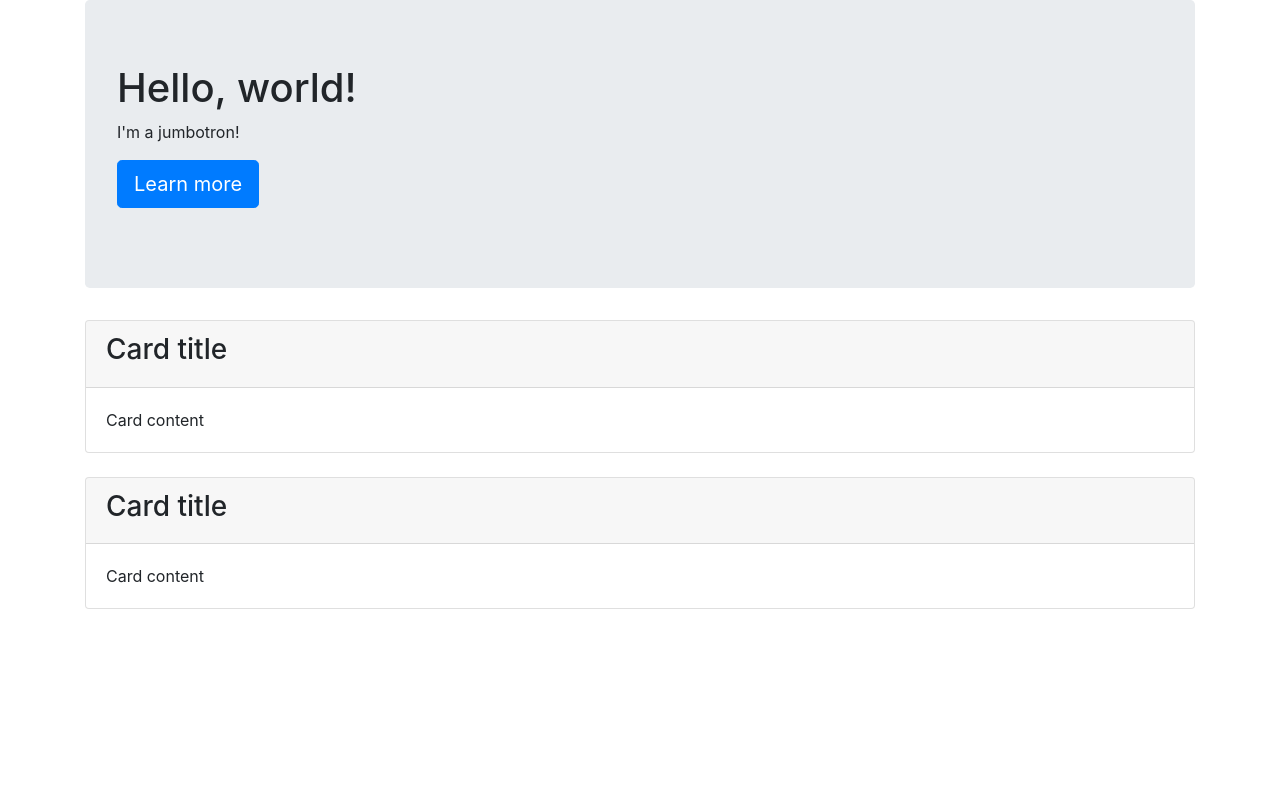
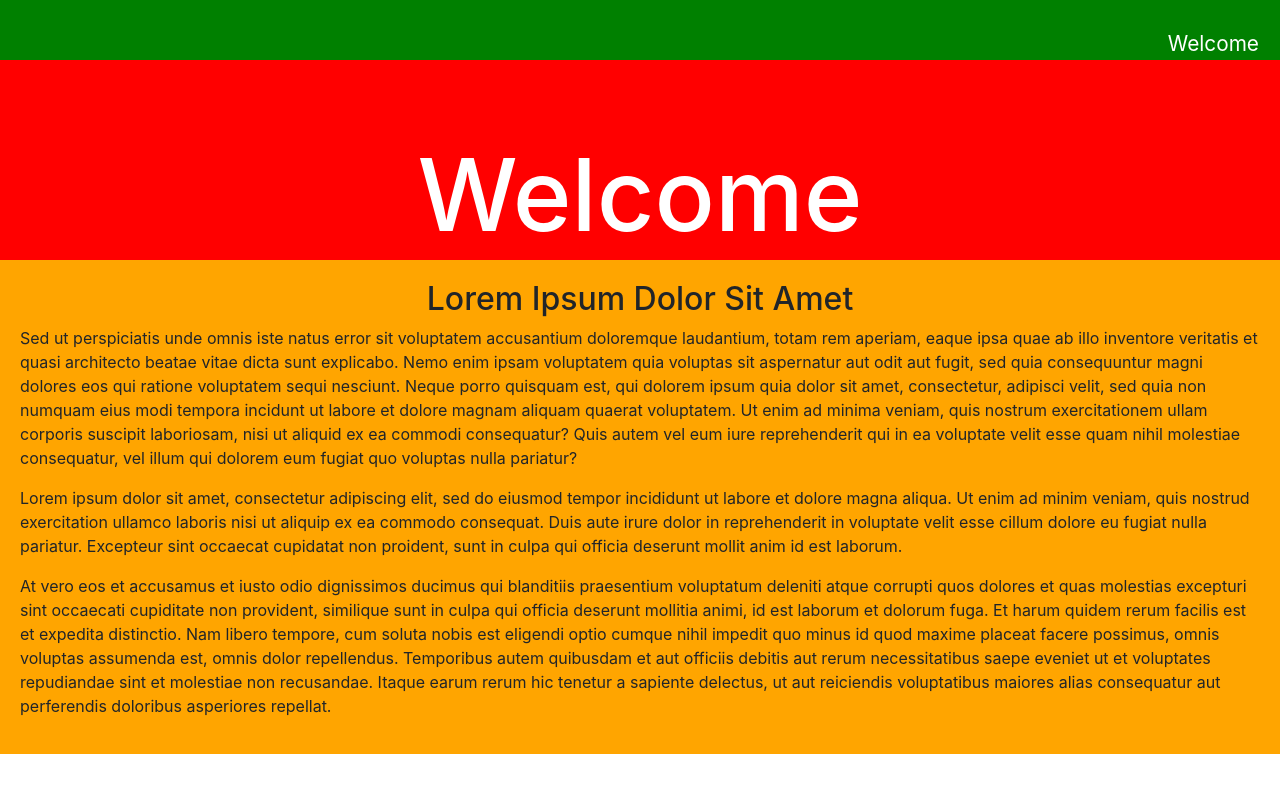
Before and after one commit to Moskowitza/clickyreact, a React (Create React App) app: page / in a window 1280 px wide. Shown: the top 792 px of the page. Built offline with nearby package versions, Linux system fonts and the light colour scheme.

Commit message:
style examples

```diff
--- a/src/App.js
+++ b/src/App.js
@@ -1,6 +1,14 @@
 import React from "react";
-import HelloBootstrap from "./components/HelloBootstrap";
+import Header from "./components/Header";
+import Section from "./components/Section";
+import Navbar from "./components/Navbar";
 
-const App = () => <HelloBootstrap />;
+const App = () => (
+  <div>
+    <Navbar />
+    <Header />
+    <Section />
+  </div>
+);
 
 export default App;
--- /dev/null
+++ b/src/components/Header.js
@@ -0,0 +1,28 @@
+import React from "react";
+import "../styles/Header.css";
+
+// By importing the Header.css file, it is added to the DOM whenever this component loads
+
+// We can also style a component inside of its JavaScript file by adding style properties to its rendered elements
+// Unlike regular HTML, a JSX style property must be an object instead of a string
+// On a style object, we camelCase all property names, and put all of the values in quotes
+// Non quoted values default to "pixels", e.g. height, margin, padding
+
+const styles = {
+  headerStyle: {
+    background: "red"
+  },
+  headingStyle: {
+    fontSize: 100
+  }
+};
+
+// We use JSX curly braces to evaluate the style object
+
+const Header = () => (
+  <header style={styles.headerStyle} className="header">
+    <h1 style={styles.headingStyle}>Welcome</h1>
+  </header>
+);
+
+export default Header;
--- a/src/components/HelloBootstrap.js
+++ /dev/null
@@ -1,33 +0,0 @@
-import React from "react";
-
-const HelloBootstrap = () => (
-  <div className="container">
-    <div className="jumbotron">
-      <h1>Hello, world!</h1>
-      <p>I'm a jumbotron!</p>
-      <p>
-        <button className="btn btn-primary btn-lg">
-          Learn more
-        </button>
-      </p>
-    </div>
-    <div className="card mb-4">
-      <div className="card-header">
-        <h3>Card title</h3>
-      </div>
-      <div className="card-body">
-        <p className="card-text">Card content</p>
-      </div>
-    </div>
-    <div className="card mb-4">
-      <div className="card-header">
-        <h3>Card title</h3>
-      </div>
-      <div className="card-body">
-        <p className="card-text">Card content</p>
-      </div>
-    </div>
-  </div>
-);
-
-export default HelloBootstrap;
--- /dev/null
+++ b/src/components/Navbar.js
@@ -0,0 +1,26 @@
+import React from "react";
+import "../styles/Navbar.css";
+
+// By importing the Navbar.css file, it is added to the DOM whenever this component loads
+
+// We can also style a component inside of its JavaScript file by adding style properties to its rendered elements
+// Unlike regular HTML, a JSX style property must be an object instead of a string
+// On a style object, we camelCase all property names, and put all of the values in quotes
+// Non quoted values default to "pixels", e.g. height, margin, padding
+
+const styles = {
+  navbarStyle: {
+    background: "green",
+    justifyContent: "flex-end"
+  }
+};
+
+// We use JSX curly braces to evaluate the style object on the JSX tag
+
+const Navbar = () => (
+  <nav style={styles.navbarStyle} className="navbar">
+    <a href="/">Welcome</a>
+  </nav>
+);
+
+export default Navbar;
--- /dev/null
+++ b/src/components/Section.js
@@ -0,0 +1,62 @@
+import React from "react";
+import "../styles/Section.css";
+
+// By importing the Section.css file, it is added to the DOM whenever this component loads
+
+// We can also style a component inside of its JavaScript file by adding style properties to its rendered elements
+// Unlike regular HTML, a JSX style property must be an object instead of a string
+// On a style object, we camelCase all property names, and put all of the values in quotes
+// Non quoted values default to "pixels", e.g. height, margin, padding
+
+const styles = {
+  sectionStyles: {
+    background: "orange"
+  }
+};
+
+// We use JSX curly braces to evaluate the style object on the JSX tag
+
+const Section = () => (
+  <section style={styles.sectionStyles} className="section">
+    <h2>Lorem Ipsum Dolor Sit Amet</h2>
+    <p>
+      Sed ut perspiciatis unde omnis iste natus error sit voluptatem accusantium
+      doloremque laudantium, totam rem aperiam, eaque ipsa quae ab illo
+      inventore veritatis et quasi architecto beatae vitae dicta sunt explicabo.
+      Nemo enim ipsam voluptatem quia voluptas sit aspernatur aut odit aut
+      fugit, sed quia consequuntur magni dolores eos qui ratione voluptatem
+      sequi nesciunt. Neque porro quisquam est, qui dolorem ipsum quia dolor sit
+      amet, consectetur, adipisci velit, sed quia non numquam eius modi tempora
+      incidunt ut labore et dolore magnam aliquam quaerat voluptatem. Ut enim ad
+      minima veniam, quis nostrum exercitationem ullam corporis suscipit
+      laboriosam, nisi ut aliquid ex ea commodi consequatur? Quis autem vel eum
+      iure reprehenderit qui in ea voluptate velit esse quam nihil molestiae
+      consequatur, vel illum qui dolorem eum fugiat quo voluptas nulla pariatur?
+    </p>
+    <p>
+      Lorem ipsum dolor sit amet, consectetur adipiscing elit, sed do eiusmod
+      tempor incididunt ut labore et dolore magna aliqua. Ut enim ad minim
+      veniam, quis nostrud exercitation ullamco laboris nisi ut aliquip ex ea
+      commodo consequat. Duis aute irure dolor in reprehenderit in voluptate
+      velit esse cillum dolore eu fugiat nulla pariatur. Excepteur sint occaecat
+      cupidatat non proident, sunt in culpa qui officia deserunt mollit anim id
+      est laborum.
+    </p>
+    <p>
+      At vero eos et accusamus et iusto odio dignissimos ducimus qui blanditiis
+      praesentium voluptatum deleniti atque corrupti quos dolores et quas
+      molestias excepturi sint occaecati cupiditate non provident, similique
+      sunt in culpa qui officia deserunt mollitia animi, id est laborum et
+      dolorum fuga. Et harum quidem rerum facilis est et expedita distinctio.
+      Nam libero tempore, cum soluta nobis est eligendi optio cumque nihil
+      impedit quo minus id quod maxime placeat facere possimus, omnis voluptas
+      assumenda est, omnis dolor repellendus. Temporibus autem quibusdam et aut
+      officiis debitis aut rerum necessitatibus saepe eveniet ut et voluptates
+      repudiandae sint et molestiae non recusandae. Itaque earum rerum hic
+      tenetur a sapiente delectus, ut aut reiciendis voluptatibus maiores alias
+      consequatur aut perferendis doloribus asperiores repellat.
+    </p>
+  </section>
+);
+
+export default Section;
--- /dev/null
+++ b/src/styles/Header.css
@@ -0,0 +1,12 @@
+.header {
+  background: #b71775;
+  height: 200px;
+}
+
+.header h1 {
+  margin: 0;
+  padding-top: 75px;
+  text-align: center;
+  color: white;
+  font-size: 3rem;
+}
--- /dev/null
+++ b/src/styles/Navbar.css
@@ -0,0 +1,12 @@
+.navbar {
+  background: #6a1b9a;
+  height: 60px;
+}
+
+.navbar a {
+  color: white;
+  font-size: 1.3rem;
+  text-decoration: none;
+  margin: 5px;
+  line-height: 3;
+}
--- /dev/null
+++ b/src/styles/Section.css
@@ -0,0 +1,8 @@
+.section {
+  background: #f3e5f5;
+  padding: 20px;
+}
+
+.section h2 {
+  text-align: center;
+}
```
